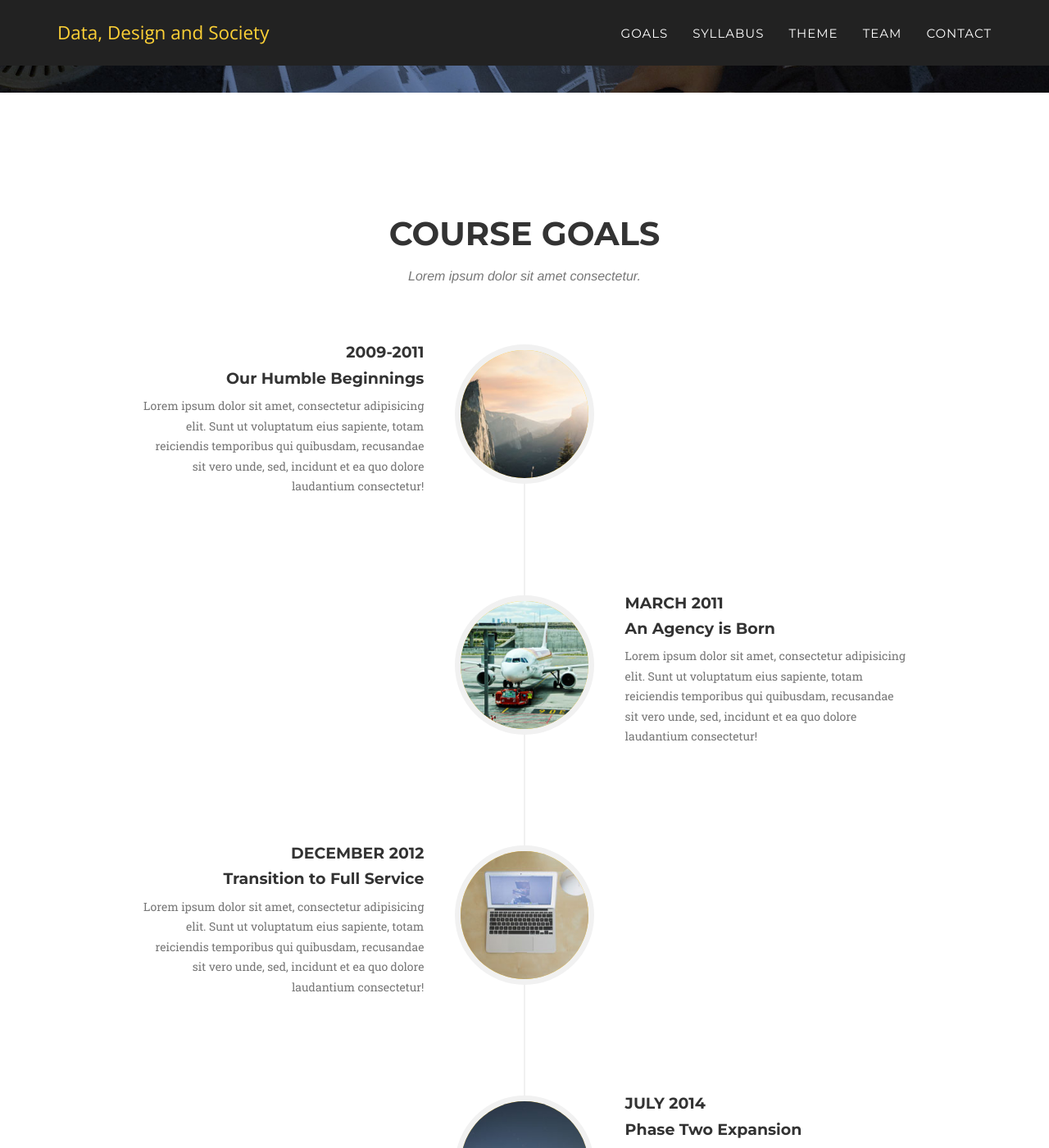
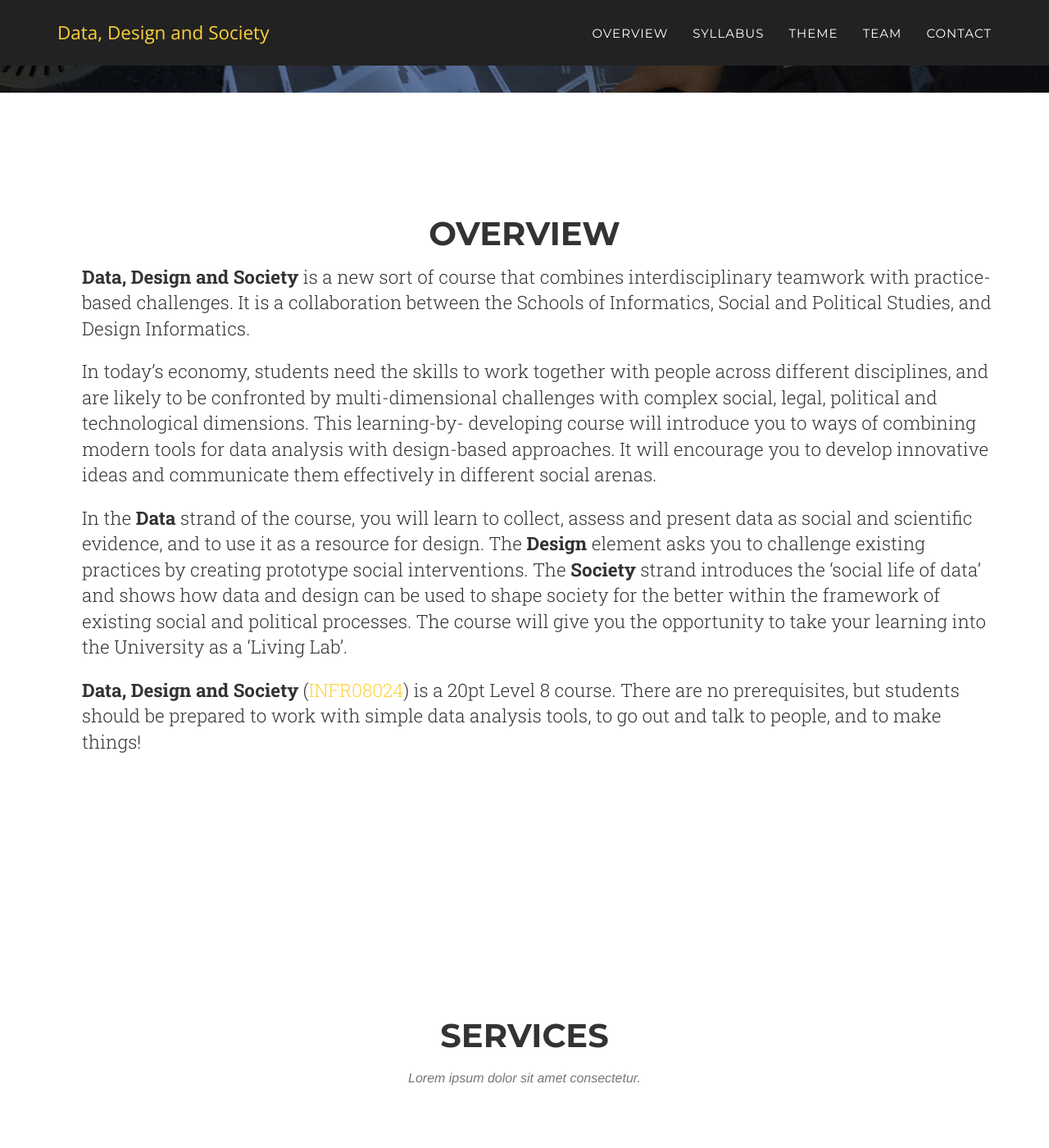
Before and after one commit to edinburghlivinglab/dds, a Jekyll site: the page built from index.html, in a window 1280 px wide and 1400 px high, scrolled down 645 px. Shown: the whole window at 82% size. Built offline with Jekyll 4.4.1, drawn with Linux system fonts in a browser that asks for light colours; some web fonts are replaced; some of the changed text lies outside the part shown.

Commit message:
updated overview section

```diff
--- a/_includes/goals.html
+++ /dev/null
@@ -1,80 +0,0 @@
-<!-- Goals Section -->
-    <section id="goals">
-        <div class="container">
-            <div class="row">
-                <div class="col-lg-12 text-center">
-                    <h2 class="section-heading">Course Goals</h2>
-                    <h3 class="section-subheading text-muted">Lorem ipsum dolor sit amet consectetur.</h3>
-                </div>
-            </div>
-            <div class="row">
-                <div class="col-lg-12">
-                    <ul class="timeline">
-                        <li>
-                            <div class="timeline-image">
-                                <img class="img-circle img-responsive" src="img/about/1.jpg" alt="">
-                            </div>
-                            <div class="timeline-panel">
-                                <div class="timeline-heading">
-                                    <h4>2009-2011</h4>
-                                    <h4 class="subheading">Our Humble Beginnings</h4>
-                                </div>
-                                <div class="timeline-body">
-                                    <p class="text-muted">Lorem ipsum dolor sit amet, consectetur adipisicing elit. Sunt ut voluptatum eius sapiente, totam reiciendis temporibus qui quibusdam, recusandae sit vero unde, sed, incidunt et ea quo dolore laudantium consectetur!</p>
-                                </div>
-                            </div>
-                        </li>
-                        <li class="timeline-inverted">
-                            <div class="timeline-image">
-                                <img class="img-circle img-responsive" src="img/about/2.jpg" alt="">
-                            </div>
-                            <div class="timeline-panel">
-                                <div class="timeline-heading">
-                                    <h4>March 2011</h4>
-                                    <h4 class="subheading">An Agency is Born</h4>
-                                </div>
-                                <div class="timeline-body">
-                                    <p class="text-muted">Lorem ipsum dolor sit amet, consectetur adipisicing elit. Sunt ut voluptatum eius sapiente, totam reiciendis temporibus qui quibusdam, recusandae sit vero unde, sed, incidunt et ea quo dolore laudantium consectetur!</p>
-                                </div>
-                            </div>
-                        </li>
-                        <li>
-                            <div class="timeline-image">
-                                <img class="img-circle img-responsive" src="img/about/3.jpg" alt="">
-                            </div>
-                            <div class="timeline-panel">
-                                <div class="timeline-heading">
-                                    <h4>December 2012</h4>
-                                    <h4 class="subheading">Transition to Full Service</h4>
-                                </div>
-                                <div class="timeline-body">
-                                    <p class="text-muted">Lorem ipsum dolor sit amet, consectetur adipisicing elit. Sunt ut voluptatum eius sapiente, totam reiciendis temporibus qui quibusdam, recusandae sit vero unde, sed, incidunt et ea quo dolore laudantium consectetur!</p>
-                                </div>
-                            </div>
-                        </li>
-                        <li class="timeline-inverted">
-                            <div class="timeline-image">
-                                <img class="img-circle img-responsive" src="img/about/4.jpg" alt="">
-                            </div>
-                            <div class="timeline-panel">
-                                <div class="timeline-heading">
-                                    <h4>July 2014</h4>
-                                    <h4 class="subheading">Phase Two Expansion</h4>
-                                </div>
-                                <div class="timeline-body">
-                                    <p class="text-muted">Lorem ipsum dolor sit amet, consectetur adipisicing elit. Sunt ut voluptatum eius sapiente, totam reiciendis temporibus qui quibusdam, recusandae sit vero unde, sed, incidunt et ea quo dolore laudantium consectetur!</p>
-                                </div>
-                            </div>
-                        </li>
-                        <li class="timeline-inverted">
-                            <div class="timeline-image">
-                                <h4>Be Part
-                                    <br>Of Our
-                                    <br>Story!</h4>
-                            </div>
-                        </li>
-                    </ul>
-                </div>
-            </div>
-        </div>
-    </section>
--- a/_includes/header.html
+++ b/_includes/header.html
@@ -18,14 +18,14 @@
                     <li class="hidden">
                         <a href="#page-top"></a>
 		  </li>
-		   <li>
-                        <a class="page-scroll" href="#goals">Goals</a>
+		    <li>
+		       <a class="page-scroll" href="#overview">Overview</a>
+		   </li>
                     <li>
                         <a class="page-scroll" href="#syllabus">Syllabus</a>
                     </li>
                     <li>
                         <a class="page-scroll" href="#theme">Theme</a>
-                    </li>
                     </li>
                     <li>
                         <a class="page-scroll" href="#team">Team</a>
@@ -48,7 +48,7 @@
                 <div class="intro-heading">Data, Design &
 		  Society</div>
 		 <div class="intro-lead-in">Learning by Developing</div>
-                <a href="#services" class="page-scroll btn btn-xl">Tell Me More</a>
+                <a href="#goals" class="page-scroll btn btn-xl">Tell Me More</a>
             </div>
         </div>
     </header>
--- /dev/null
+++ b/_includes/overview.html
@@ -0,0 +1,116 @@
+<!-- Goals Section -->
+    <section id="overview">
+        <div class="container bs-docs-container">
+            <div class="row">
+                <div class="col-lg-12 text-center">
+                    <h2 class="section-heading">Overview</h2>
+                    <!-- <h3 class="section-subheading text-muted">Lorem ipsum dolor sit amet consectetur.</h3> -->
+                </div>
+		</div>
+		<div class="container bs-docs-container">
+	    <!-- <div class="row"> -->
+	    <div class="col-md-12" role="main">
+	      <p class="lead"><b>Data, Design and Society</b> is a new
+	      sort of course that combines interdisciplinary teamwork with
+	      practice-based challenges. It is a collaboration between the
+	      Schools of Informatics, Social and Political Studies, and Design
+	      Informatics.</p>
+
+	      <p class="lead">In today’s economy, students need the
+	      skills to work together with people across different
+	      disciplines, and are likely to be confronted by
+	      multi-dimensional challenges with complex social, legal,
+	      political and technological dimensions. This
+	      learning-by- developing course will introduce you to
+	      ways of combining modern tools for data analysis with
+	      design-based approaches. It will encourage you to
+	      develop innovative ideas and communicate them
+	      effectively in different social arenas.</p>
+
+	      <p class="lead">In the <b>Data</b> strand of the course, you
+	      will learn to collect, assess and present data as social
+	      and scientific evidence, and to use it as a resource for
+	      design. The <b>Design</b> element asks you to challenge
+	      existing practices by creating prototype social
+	      interventions. The <b>Society</b> strand introduces the ‘social
+	      life of data’ and shows how data and design can be used
+	      to shape society for the better within the framework of
+	      existing social and political processes. The course will
+	      give you the opportunity to take your learning into the
+	      University as a ‘Living Lab’.</p>
+
+	      <p class="lead"><b>Data, Design and Society</b>
+	      (<a href="https://path.is.ed.ac.uk/courses/INFR08024_SV1_SEM2" >INFR08024</a>) is a 20pt Level 8 course. There are no
+	      prerequisites, but students should be prepared to work
+	      with simple data analysis tools, to go out and talk to
+	      people, and to make things!  </p> </div> </div>
+
+                    <!-- <ul class="timeline"> -->
+                    <!--     <li> -->
+                    <!--         <div class="timeline-image"> -->
+                    <!--             <img class="img-circle img-responsive" src="img/about/1.jpg" alt=""> -->
+                    <!--         </div> -->
+                    <!--         <div class="timeline-panel"> -->
+                    <!--             <div class="timeline-heading"> -->
+                    <!--                 <h4>2009-2011</h4> -->
+                    <!--                 <h4 class="subheading">Our Humble Beginnings</h4> -->
+                    <!--             </div> -->
+                    <!--             <div class="timeline-body"> -->
+                    <!--                 <p class="text-muted">Lorem ipsum dolor sit amet, consectetur adipisicing elit. Sunt ut voluptatum eius sapiente, totam reiciendis temporibus qui quibusdam, recusandae sit vero unde, sed, incidunt et ea quo dolore laudantium consectetur!</p> -->
+                    <!--             </div> -->
+                    <!--         </div> -->
+                    <!--     </li> -->
+                    <!--     <li class="timeline-inverted"> -->
+                    <!--         <div class="timeline-image"> -->
+                    <!--             <img class="img-circle img-responsive" src="img/about/2.jpg" alt=""> -->
+                    <!--         </div> -->
+                    <!--         <div class="timeline-panel"> -->
+                    <!--             <div class="timeline-heading"> -->
+                    <!--                 <h4>March 2011</h4> -->
+                    <!--                 <h4 class="subheading">An Agency is Born</h4> -->
+                    <!--             </div> -->
+                    <!--             <div class="timeline-body"> -->
+                    <!--                 <p class="text-muted">Lorem ipsum dolor sit amet, consectetur adipisicing elit. Sunt ut voluptatum eius sapiente, totam reiciendis temporibus qui quibusdam, recusandae sit vero unde, sed, incidunt et ea quo dolore laudantium consectetur!</p> -->
+                    <!--             </div> -->
+                    <!--         </div> -->
+                    <!--     </li> -->
+                    <!--     <li> -->
+                    <!--         <div class="timeline-image"> -->
+                    <!--             <img class="img-circle img-responsive" src="img/about/3.jpg" alt=""> -->
+                    <!--         </div> -->
+                    <!--         <div class="timeline-panel"> -->
+                    <!--             <div class="timeline-heading"> -->
+                    <!--                 <h4>December 2012</h4> -->
+                    <!--                 <h4 class="subheading">Transition to Full Service</h4> -->
+                    <!--             </div> -->
+                    <!--             <div class="timeline-body"> -->
+                    <!--                 <p class="text-muted">Lorem ipsum dolor sit amet, consectetur adipisicing elit. Sunt ut voluptatum eius sapiente, totam reiciendis temporibus qui quibusdam, recusandae sit vero unde, sed, incidunt et ea quo dolore laudantium consectetur!</p> -->
+                    <!--             </div> -->
+                    <!--         </div> -->
+                    <!--     </li> -->
+                    <!--     <li class="timeline-inverted"> -->
+                    <!--         <div class="timeline-image"> -->
+                    <!--             <img class="img-circle img-responsive" src="img/about/4.jpg" alt=""> -->
+                    <!--         </div> -->
+                    <!--         <div class="timeline-panel"> -->
+                    <!--             <div class="timeline-heading"> -->
+                    <!--                 <h4>July 2014</h4> -->
+                    <!--                 <h4 class="subheading">Phase Two Expansion</h4> -->
+                    <!--             </div> -->
+                    <!--             <div class="timeline-body"> -->
+                    <!--                 <p class="text-muted">Lorem ipsum dolor sit amet, consectetur adipisicing elit. Sunt ut voluptatum eius sapiente, totam reiciendis temporibus qui quibusdam, recusandae sit vero unde, sed, incidunt et ea quo dolore laudantium consectetur!</p> -->
+                    <!--             </div> -->
+                    <!--         </div> -->
+                    <!--     </li> -->
+                    <!--     <li class="timeline-inverted"> -->
+                    <!--         <div class="timeline-image"> -->
+                    <!--             <h4>Be Part -->
+                    <!--                 <br>Of Our -->
+                    <!--                 <br>Story!</h4> -->
+                    <!--         </div> -->
+                    <!--     </li> -->
+                    <!-- </ul> -->
+                </div>
+            </div>
+        </div>
+    </section>
--- a/_layouts/default.html
+++ b/_layouts/default.html
@@ -7,7 +7,7 @@
     <body id="page-top" class="index">
 
     {% include header.html %}
-    {% include goals.html %}
+    {% include overview.html %}
     {% include syllabus.html %}
     {% include theme_grid.html %}
     {% include team.html %}
```
